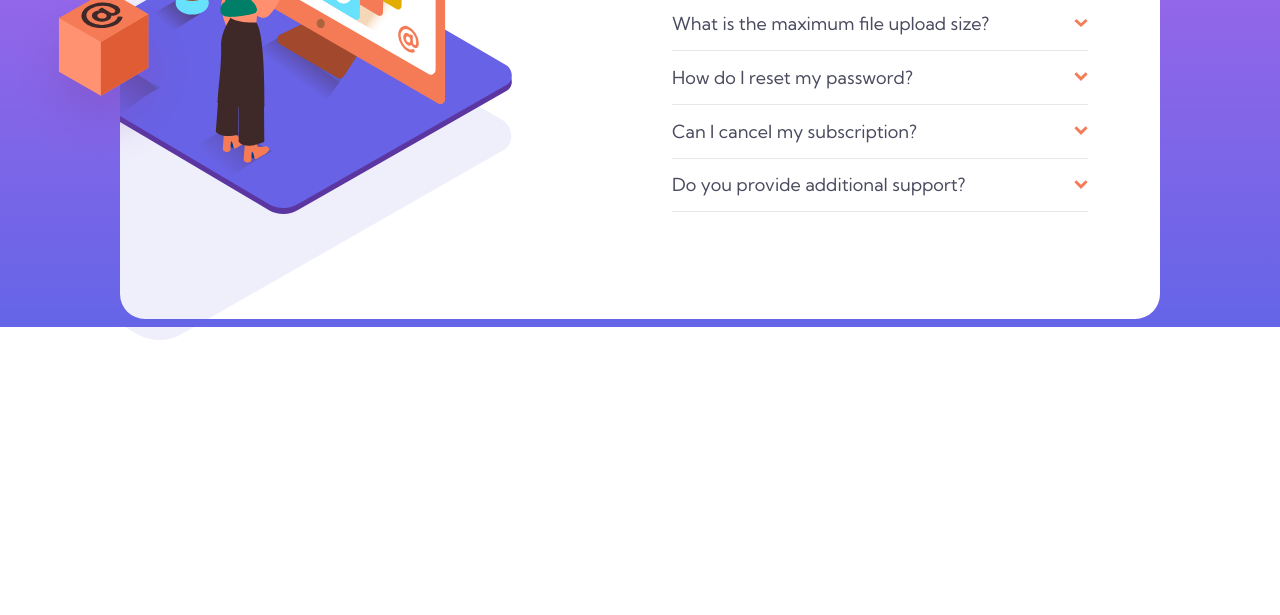
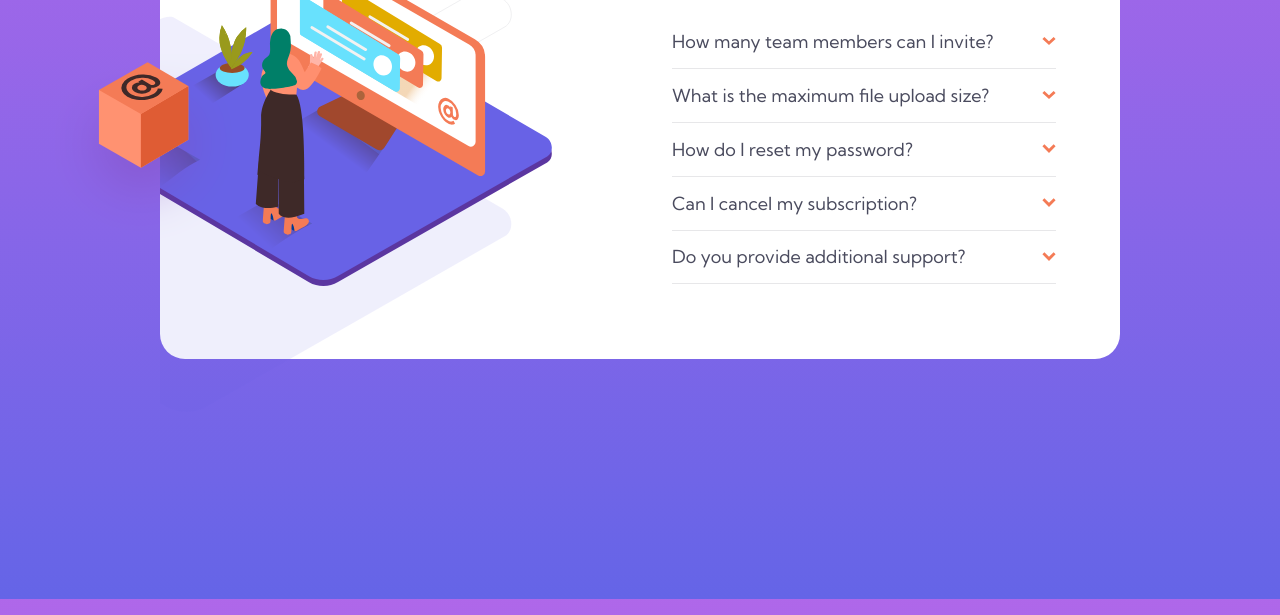
Before and after one commit to LukJeru/accordion_card, a plain HTML site: page index.html in a window 1280 px wide. Shown: the part 201-816 px from the top of the page. Drawn offline with Linux system fonts and the light colour scheme.

Commit message:
background fills entire screen

```diff
--- a/stylesheet.css
+++ b/stylesheet.css
@@ -4,11 +4,14 @@ body{
   background-size: cover;
   font-size: 12px;
   font-family: "Kumbh Sans";
+  height: 100%;
+  margin: 0;
+  background-attachment: fixed;
 }
 
 .container{
-  width: 65rem;
-  height: 32rem;
+  width: 60rem;
+  height: 30rem;
   display: flex;
   background-color: white;
   display: grid;
@@ -17,6 +20,8 @@ body{
   border: none;
   border-radius: 25px;
   margin: 0 auto;
+  position: relative;
+  top: 5rem;
 }
 
 /*elements left column*/
```
